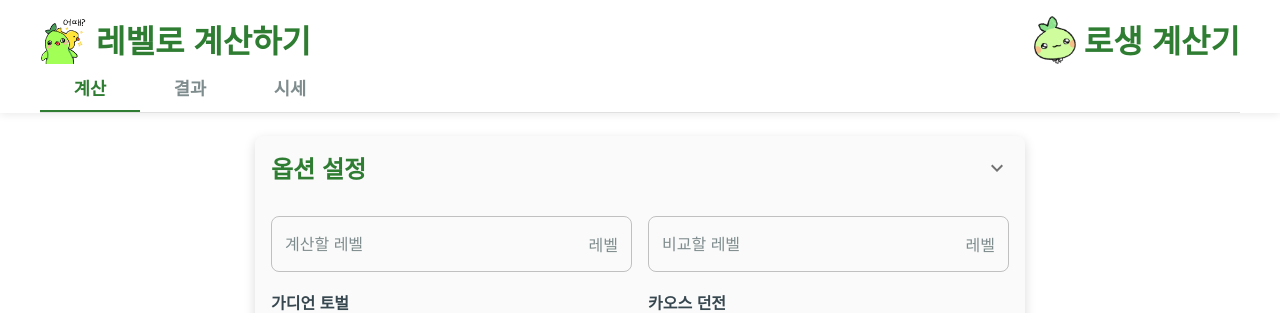
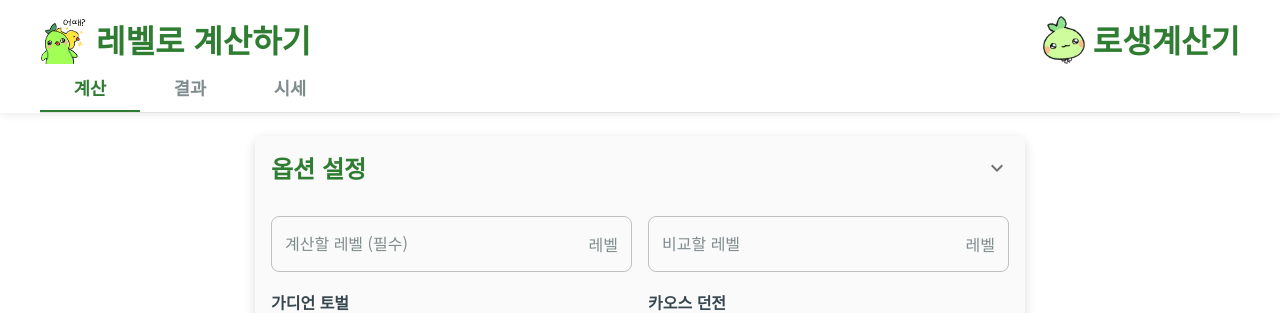
Before and after one commit to LoaLifeCalculator/Web, a React (Create React App) app: page /level-reward in a window 1280 px wide. Shown: the top 313 px of the page. Built offline with nearby package versions, Linux system fonts and the light colour scheme; no server answers.

Commit message:
chore: 텍스트 및 라벨 수정

```diff
--- a/src/components/LevelInputForm.tsx
+++ b/src/components/LevelInputForm.tsx
@@ -44,7 +44,7 @@ const LevelInputForm: React.FC<LevelInputFormProps> = ({
         <Box sx={{ display: 'flex', flexDirection: 'column', gap: 2 }}>
             <Box sx={{ display: 'flex', flexDirection: isMobile ? 'column' : 'row', gap: 2 }}>
                 <TextField
-                    label="계산할 레벨"
+                    label="계산할 레벨 (필수)"
                     value={mainLevel}
                     onChange={onMainLevelChange}
                     onKeyDown={onKeyDown}
--- a/src/components/LevelRewardHeader.tsx
+++ b/src/components/LevelRewardHeader.tsx
@@ -89,7 +89,7 @@ const LevelRewardHeader: React.FC<HeaderProps> = ({ currentTab, onTabChange }) =
                             fontSize: { xs: '1.25rem', sm: '2rem' },
                         }}
                     >
-                        로생 계산기
+                        로생계산기
                     </Typography>
                 </Box>
             </Box>
--- a/src/pages/ContentRewardPage.tsx
+++ b/src/pages/ContentRewardPage.tsx
@@ -283,7 +283,7 @@ const ContentRewardPage: React.FC = () => {
                                 fontSize: {xs: '1.5rem', sm: '2rem'},
                             }}
                         >
-                            컨텐츠 보상
+                            컨텐츠 보상 보기
                         </Typography>
                     </Box>
                     <Box
--- a/src/pages/MainPage.tsx
+++ b/src/pages/MainPage.tsx
@@ -142,7 +142,7 @@ const MainPage: React.FC = () => {
                                 lineHeight: 1
                             }}
                         >
-                            로생 계산기
+                            로생계산기
                         </Typography>
                     </Box>
 
```
